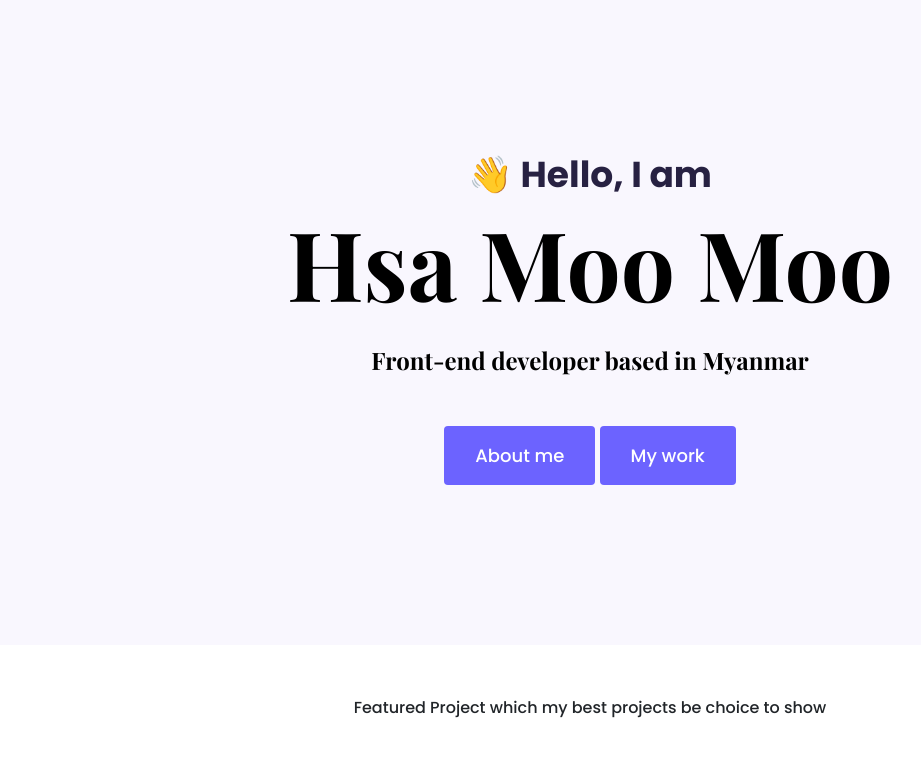
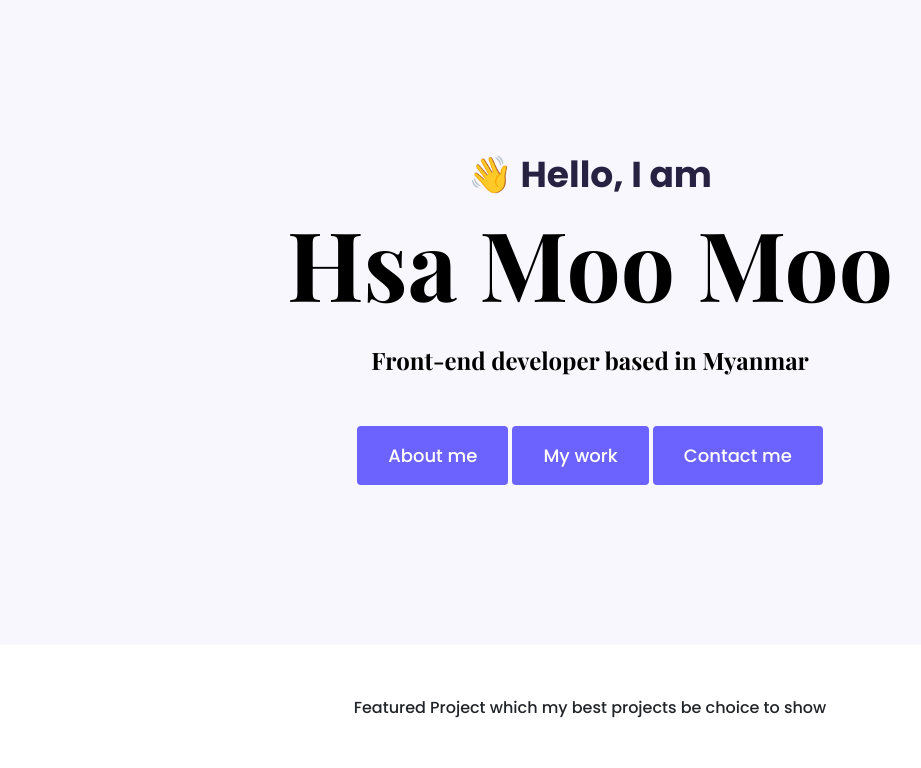
Before and after one commit to Hsa-moo344/My-Portfolio-project-page, a plain HTML site: page index.html in a window 1280 px wide. Shown: the top 768 px of the page, without its empty margins (50-971 px from the left). Drawn offline with nearby package versions, Linux system fonts and the light colour scheme.

Commit message:
update html

```diff
--- a/index.html
+++ b/index.html
@@ -37,6 +37,7 @@
       <div>
         <a href="about.html" class="btn btn-branding">About me</a>
         <a href="work.html" class="btn btn-branding">My work</a>
+        <a href="work.html" class="btn btn-branding">Contact me</a>
       </div>
     </div>
     <p class="text-center m-5">
```
